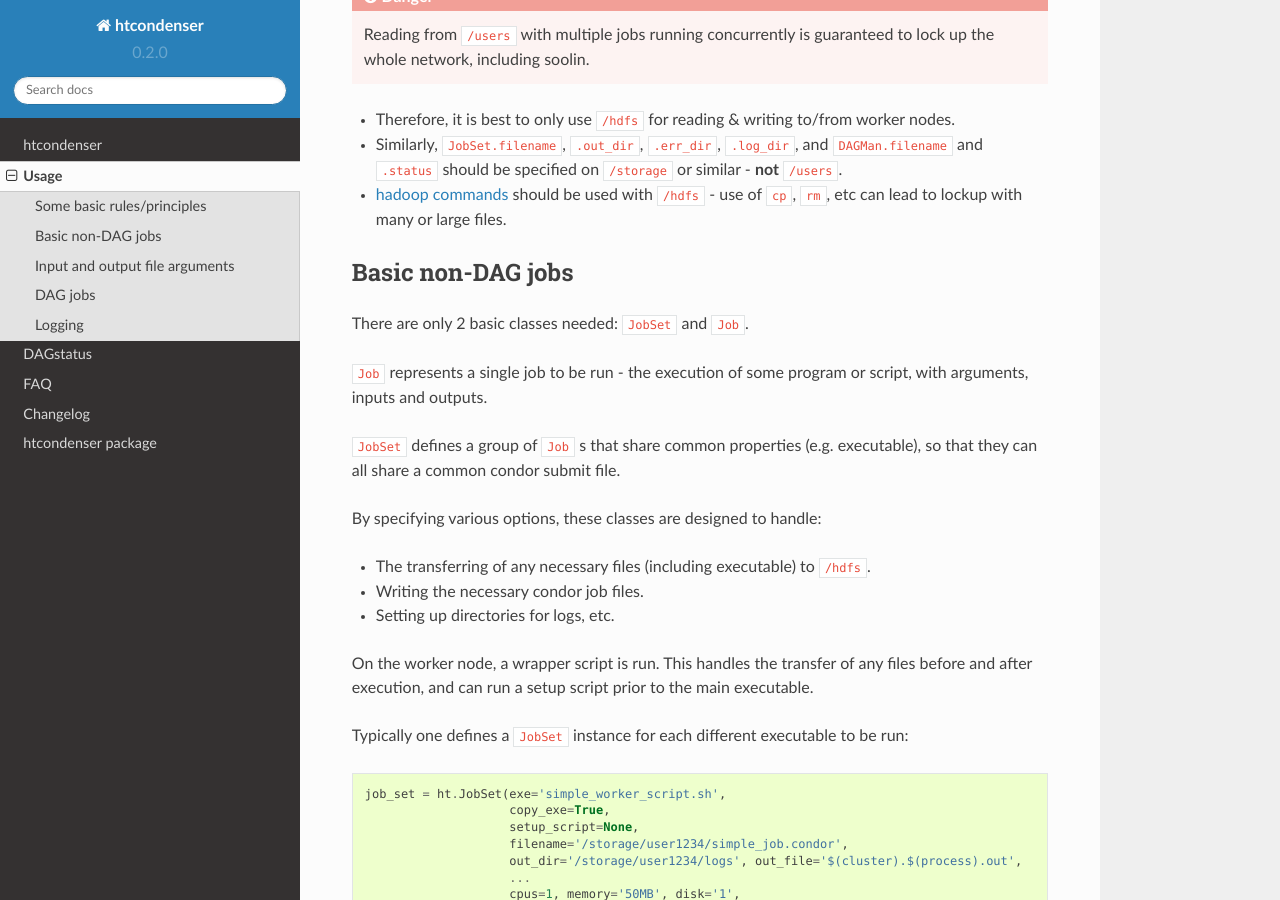
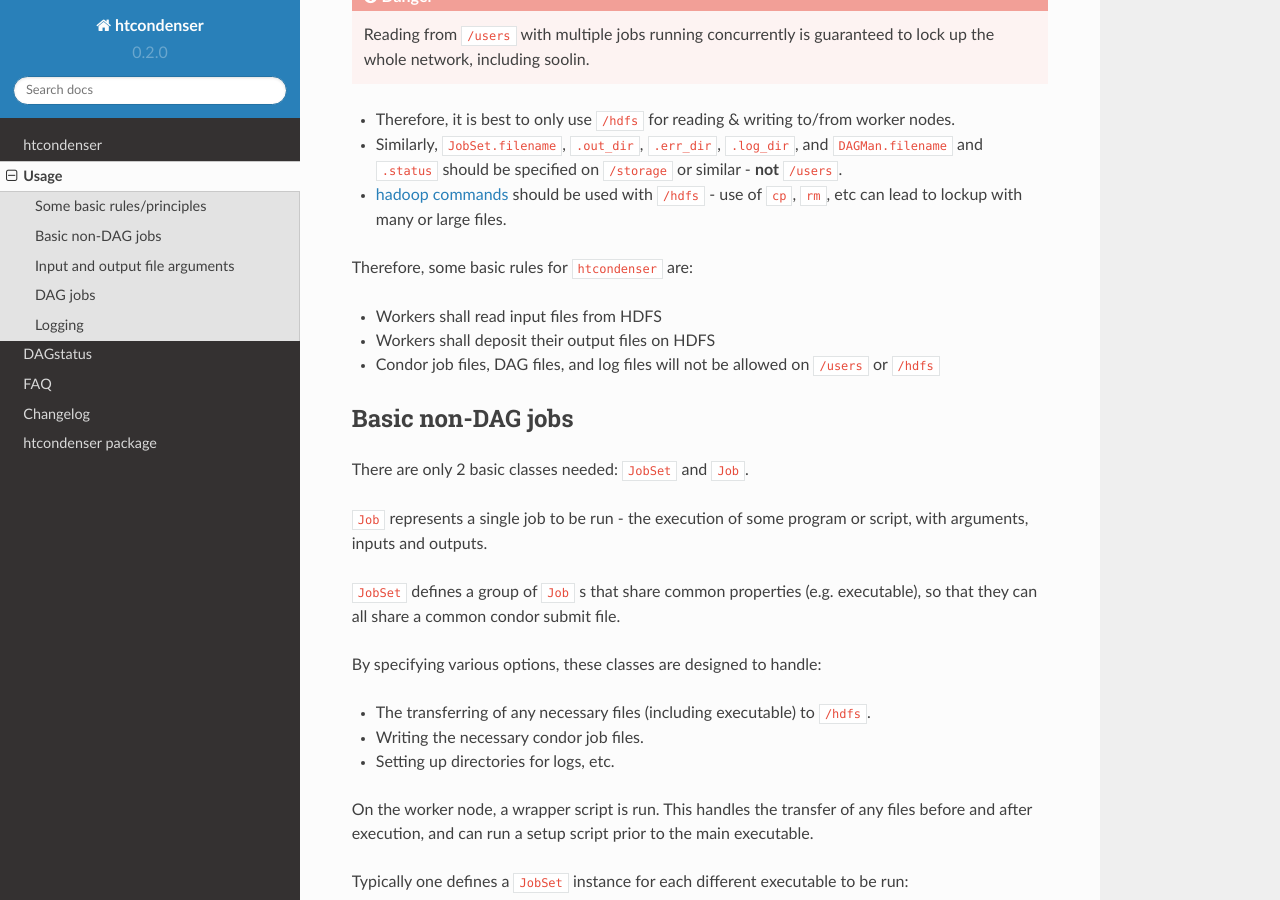
Before and after one commit to raggleton/htcondenser, a Sphinx documentation site: the page built from docs/usage.rst, in a window 1280 px wide and 900 px high, scrolled down 640 px. Built offline with Sphinx 7.4.7 and the Read the Docs theme 2.0.0, drawn with Linux system fonts in a browser that asks for light colours.

Commit message:
Add some extra notes to clarify intentions in docs

```diff
--- a/docs/usage.rst
+++ b/docs/usage.rst
@@ -29,6 +29,14 @@ These go along with the `code of conduct <https://wikis.bris.ac.uk/display/dic/C
 * Similarly, ``JobSet.filename``, ``.out_dir``, ``.err_dir``, ``.log_dir``, and ``DAGMan.filename`` and ``.status`` should be specified on ``/storage`` or similar - **not** ``/users``.
 
 * `hadoop commands <https://hadoop.apache.org/docs/current/hadoop-project-dist/hadoop-common/FileSystemShell.html>`_ should be used with ``/hdfs`` - use of ``cp``, ``rm``, etc can lead to lockup with many or large files.
+
+Therefore, some basic rules for ``htcondenser`` are:
+
+* Workers shall read input files from HDFS
+
+* Workers shall deposit their output files on HDFS
+
+* Condor job files, DAG files, and log files will not be allowed on ``/users`` or ``/hdfs``
 
 Basic non-DAG jobs
 --------------------
```
